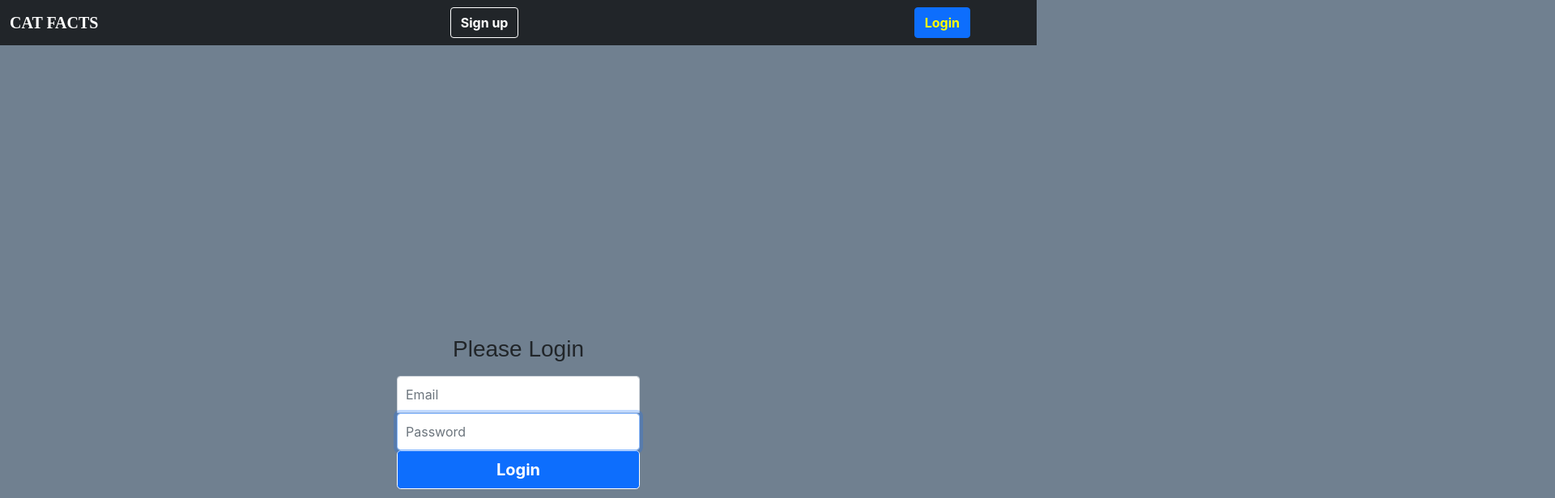
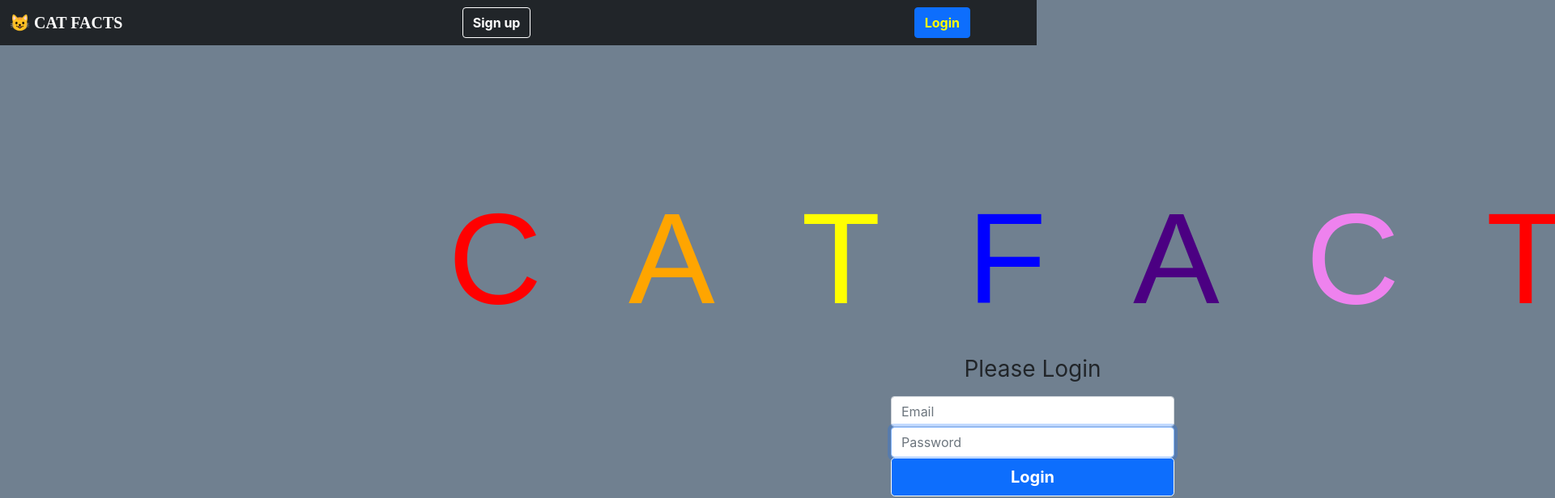
Before and after one commit to gbj1220/cat-facts-frontend, a React (Create React App) app: page /login in a window 1280 px wide. Shown: the top 616 px of the page at 81% size, 1920 px wide, since content can reach past the window. Built offline with nearby package versions, Linux system fonts and the light colour scheme.

Commit message:
added logo to login page

```diff
--- a/src/MainRouter.js
+++ b/src/MainRouter.js
@@ -8,6 +8,7 @@ import SignUp from "./components/SignUp/SignUp";
 import Login from "./components/Login/Login";
 import PrivateRoute from "./components/PrivateRoute/PrivateRoute";
 import AddFriend from "./components/AddFriend/AddFriend";
+import HowToUse from "./components/HowToUse/HowToUse";
 
 const MainRouter = (props) => {
   return (
@@ -16,6 +17,7 @@ const MainRouter = (props) => {
       <Switch>
         <PrivateRoute exact path='/add-friend' component={AddFriend} />
         <PrivateRoute exact path='/auth-home' component={AuthHome} />
+        <PrivateRoute exact path='/how-to-use' component={HowToUse} />
         <Route
           exact
           path='/login'
--- a/src/components/AddFriend/AddFriend.js
+++ b/src/components/AddFriend/AddFriend.js
@@ -70,31 +70,25 @@ export class addFriend extends Component {
     const { firstName, lastName, mobileNumber, isError } = this.state;
     return (
       <>
-        <main>
         <div className='position-relative overflow-hidden p-3 p-md-1 m-md-3 text-center bg-dark'>
           <div className='col-md-5 p-lg-5 mx-auto my-5'>
-              <h1
-                className='display-4 fw-normal'
-                style={{ color: "slategray" }}
-              >
+            <h1 className='display-4 fw-normal' style={{ color: "slategray" }}>
               It All Starts Here!
             </h1>
             <p
               className='lead fw-normal'
               style={{ color: "slategray", marginTop: "100px" }}
             >
-                Welcome to Cat Facts! The process is simple. Add the persons
-                first name, last name, and phone number that you would like to
-                annoy with cat facts. Once you have added your new "target", you
-                will be redirected to the home screen. From there you can hit
-                the big red button and send annoying texts to all of the friends
-                on your list.
+              Welcome to Cat Facts! The process is simple. Add the persons first
+              name, last name, and phone number that you would like to annoy
+              with cat facts. Once you have added your new "target", you will be
+              redirected to the home screen. From there you can hit the big red
+              button and send annoying texts to all of the friends on your list.
             </p>
           </div>
           <div className='product-device shadow-sm d-none d-md-block' />
           <div className='product-device product-device-2 shadow-sm d-none d-md-block' />
         </div>
-        </main>
 
         <div>
           <main className='form-add-friend'>
--- a/src/components/AuthHome/AuthHome.js
+++ b/src/components/AuthHome/AuthHome.js
@@ -1,6 +1,7 @@
 import React, { Component } from "react";
 import axios from "axios";
 import decoder from "jwt-decode";
+import { toast } from "react-toastify";
 
 import "./AuthHome.css";
 
@@ -17,9 +18,8 @@ class AuthHome extends Component {
   findAllFriends = () => {
     try {
       return this.state.friendsArray.map((data, index) => {
-        console.log(data);
         return (
-          <div>
+          <div key={index}>
             <ul key={index}>
               <li className='list-group-item'>
                 {data.firstName} {data.lastName}
@@ -50,6 +50,15 @@ class AuthHome extends Component {
       });
     } catch (e) {
       console.log(e.message);
+      toast.error(e.response.data, {
+        position: "top-center",
+        autoClose: 5000,
+        hideProgressBar: false,
+        closeOnClick: true,
+        pauseOnHover: true,
+        draggable: true,
+        progress: undefined,
+      });
     }
   };
 
@@ -77,21 +86,15 @@ class AuthHome extends Component {
       this.findAllFriends();
     } catch (e) {
       console.log(e.message);
-    }
-  };
-
-  getCatFact = async () => {
-    try {
-      const catFact = await axios.get(
-        "https://cat-fact.herokuapp.com/facts/random"
-      );
-      const oneCatFact = catFact.data.text;
-
-      this.setState({
-        catFact: oneCatFact,
+      toast.error(e.response.data, {
+        position: "top-center",
+        autoClose: 5000,
+        hideProgressBar: false,
+        closeOnClick: true,
+        pauseOnHover: true,
+        draggable: true,
+        progress: undefined,
       });
-    } catch (e) {
-      console.log(e.message);
     }
   };
 
@@ -191,7 +194,6 @@ class AuthHome extends Component {
                 <span style={{ color: "red" }}>T</span>
                 <span style={{ color: "orange" }}>S</span>
               </div>
-
               <div className='row-lg-4' id='displayed-names'>
                 <h2>Active Friends List</h2>
                 <div>
--- /dev/null
+++ b/src/components/HowToUse/HowToUse.js
@@ -0,0 +1,9 @@
+import React, { Component } from "react";
+
+class HowToUse extends Component {
+  render() {
+    return <div style={{ marginTop: "200px" }}>Hello</div>;
+  }
+}
+
+export default HowToUse;
--- a/src/components/Login/Login.css
+++ b/src/components/Login/Login.css
@@ -1,5 +1,10 @@
 .h3 {
   display: flex;
   justify-content: center;
-  font-family: fantasy;
 }
+
+#login-form {
+  text-align: center;
+  width: 350px;
+  margin-left: 1100px;
+}
--- a/src/components/Login/Login.js
+++ b/src/components/Login/Login.js
@@ -1,7 +1,6 @@
 import axios from "axios";
 import jwtDecode from "jwt-decode";
 import React, { Component } from "react";
-import { toast } from "react-toastify";
 import { checkIfLoggedIn } from "../lib/HelperFunctions";
 
 import "./Login.css";
@@ -46,15 +45,6 @@ class Login extends Component {
       this.props.history.push("/auth-home");
     } catch (e) {
       console.log(e);
-      toast.error(e.response.data, {
-        position: "top-center",
-        autoClose: 5000,
-        hideProgressBar: false,
-        closeOnClick: true,
-        pauseOnHover: true,
-        draggable: true,
-        progress: undefined,
-      });
     }
   };
 
@@ -63,8 +53,28 @@ class Login extends Component {
 
     return (
       <div style={{ marginTop: "400px" }}>
-        <main className='form-signin'>
-          <form onSubmit={this.handleSubmit}>
+        <div
+          style={{
+            fontSize: "10em",
+            display: "flex",
+            justifyContent: "space-around",
+            fontFamily: "fantasy",
+            width: "1700px",
+            marginLeft: "500px",
+            marginTop: "-200px",
+          }}
+        >
+          <span style={{ color: "red" }}>C</span>
+          <span style={{ color: "orange" }}>A</span>
+          <span style={{ color: "yellow" }}>T</span>
+          <span style={{ color: "blue" }}>F</span>
+          <span style={{ color: "indigo" }}>A</span>
+          <span style={{ color: "violet" }}>C</span>
+          <span style={{ color: "red" }}>T</span>
+          <span style={{ color: "orange" }}>S</span>
+        </div>
+        <main className='form-signIn'>
+          <form onSubmit={this.handleSubmit} id='login-form'>
             <h1 className='h3 mb-3 fw-normal'>Please Login</h1>
 
             <label htmlFor='inputEmail' className='visually-hidden'>
--- a/src/components/Navbar/Navbar.css
+++ b/src/components/Navbar/Navbar.css
@@ -6,14 +6,7 @@
   user-select: none;
 }
 
-.container {
-  display: grid;
-  justify-content: right;
-  margin-right: -10px;
-}
-
-.header {
-  background-color: black;
+.container-fluid {
 }
 
 #logout-button {
--- a/src/components/Navbar/Navbar.js
+++ b/src/components/Navbar/Navbar.js
@@ -16,7 +16,7 @@ function Navbar(props) {
             to='/auth-home'
             style={{ fontFamily: "cursive", fontWeight: "bold" }}
           >
-            CAT FACTS
+            😺 CAT FACTS
           </NavLink>
           <button
             className='navbar-toggler'
@@ -44,7 +44,7 @@ function Navbar(props) {
 
                   <NavLink
                     className='nav-link active'
-                    to='auth-home'
+                    to='how-to-use'
                     style={{ fontFamily: "monospace", fontWeight: "bold" }}
                   >
                     How To Use
@@ -74,6 +74,7 @@ function Navbar(props) {
             <>
               <NavLink
                 className='btn btn-outline-primary'
+                id='sign-up-btn'
                 activeStyle={{ color: "yellow" }}
                 to='/sign-up'
               >
--- a/src/components/SignUp/SignUp.js
+++ b/src/components/SignUp/SignUp.js
@@ -70,7 +70,7 @@ class SignUp extends Component {
     const eMessage = Object.values(this.state.errObj);
     return eMessage.map((message, index) => {
       <div key={index} className='alert alert-danger'>
-        {eMessage}
+        {message}
       </div>;
     });
   };
@@ -119,7 +119,9 @@ class SignUp extends Component {
         progress: undefined,
       });
     } catch (e) {
-      toast.error(e.response.data, {
+      toast.error(
+        "Password must contain at least 8 characters, 1 uppercase letter, 1 lowercase letter, and at least 1 special symbol.",
+        {
           position: "top-center",
           autoClose: 3000,
           hideProgressBar: false,
@@ -127,7 +129,9 @@ class SignUp extends Component {
           pauseOnHover: true,
           draggable: true,
           progress: undefined,
-      });
+        }
+      );
+      console.log("testing");
     }
   };
 
@@ -226,7 +230,6 @@ class SignUp extends Component {
               >
                 Sign Up
               </button>
-              <p className='mt-5 mb-3 text-muted'>© 2017–2021</p>
             </form>
           </main>
         </div>
```
Lines whose indentation alone changed are shown as unchanged.
